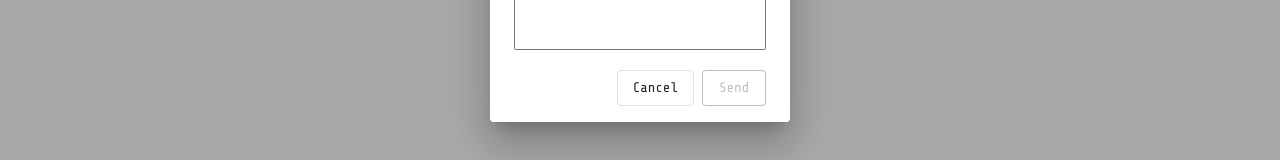
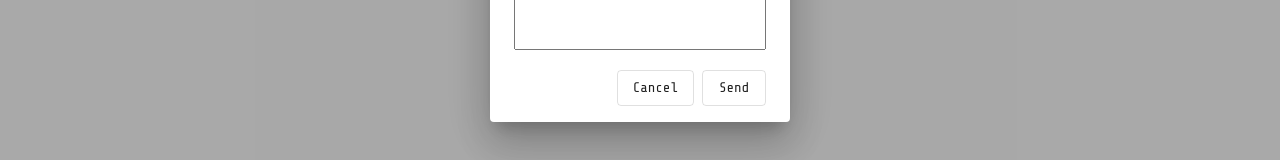
Before and after one commit to aguecida/ti4-rules-reference, an Angular app: page / in a window 1280 px wide. Both pictures are taken after a click on the element "Report an error". Shown: the part 413-573 px from the top of the page. Built offline with nearby package versions, Linux system fonts and the light colour scheme; what angular-instantsearch would draw is missing.

Commit message:
Remove disable check

```diff
--- a/src/app/feedback-dialog/feedback-dialog.component.html
+++ b/src/app/feedback-dialog/feedback-dialog.component.html
@@ -4,5 +4,5 @@
 </div>
 <div class="actions" mat-dialog-actions>
     <button mat-stroked-button mat-dialog-close disableRipple>Cancel</button>
-    <button (click)="submit(input.value)" mat-stroked-button disableRipple [disabled]="!input.value">Send</button>
+    <button (click)="submit(input.value)" mat-stroked-button disableRipple>Send</button>
 </div>
--- a/src/app/feedback-dialog/feedback-dialog.component.ts
+++ b/src/app/feedback-dialog/feedback-dialog.component.ts
@@ -16,10 +16,6 @@ export class FeedbackDialogComponent implements OnInit {
     }
 
     submit(input: string): void {
-        if (!input) {
-            return;
-        }
-
         this.service.submitFeedback(input).subscribe(() => {
             this.dialogRef.close({ sent: true });
         }, () => {
```
